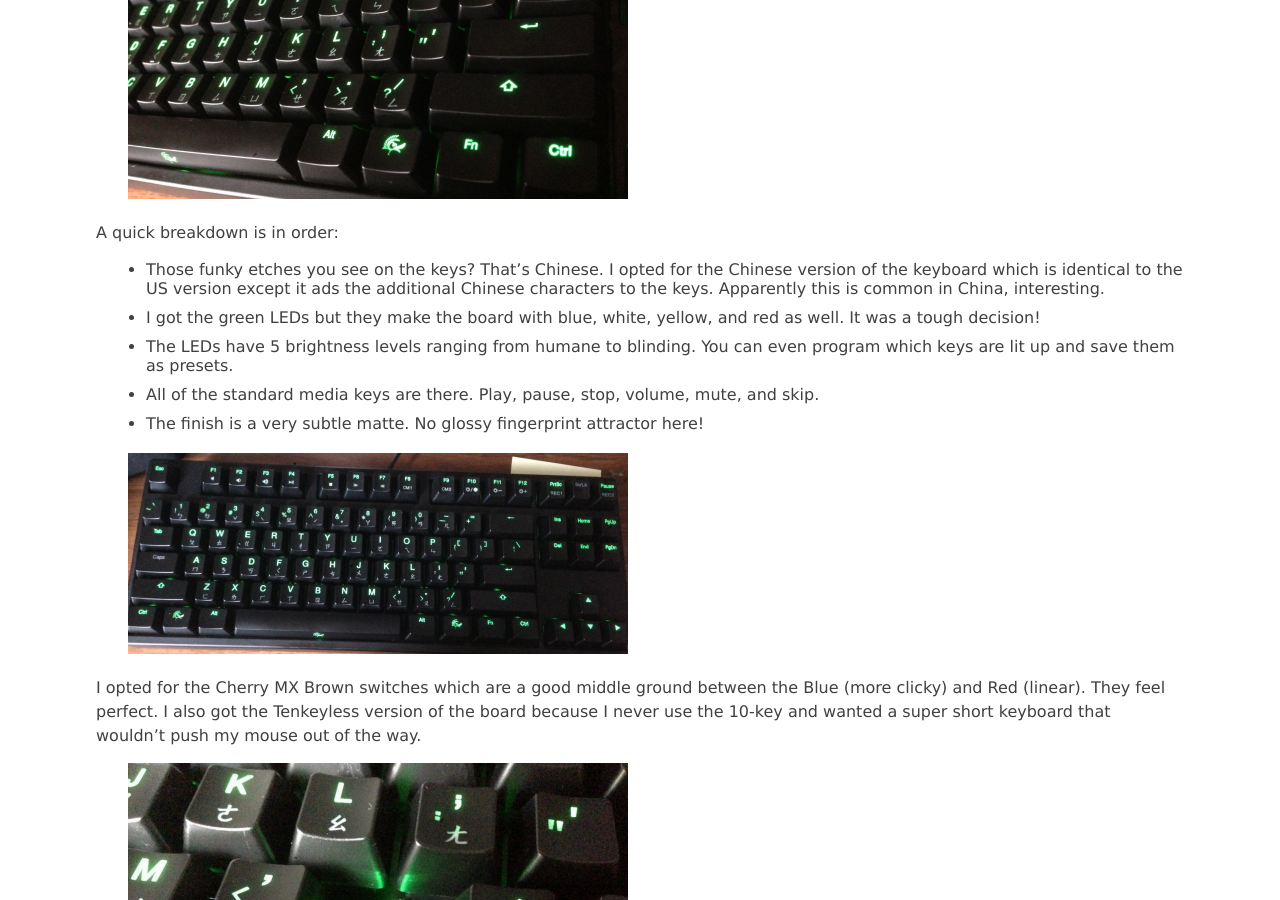
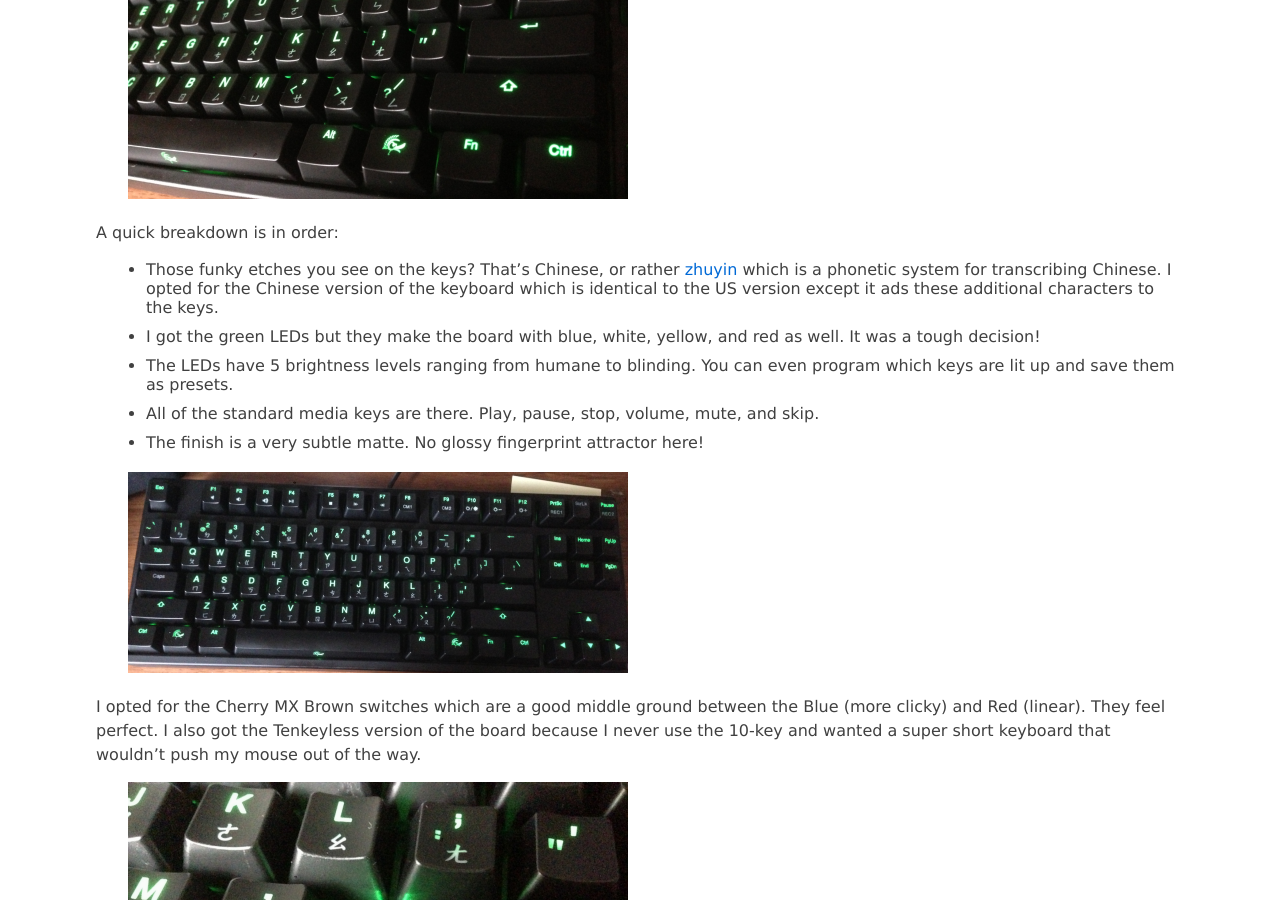
Before and after one commit to jpoehls/zduck.com, a Jekyll site: the page built from _posts/2013/2013-04-09-initiation-into-mechanical-keyboard-geekdom.md, in a window 1280 px wide and 900 px high, scrolled down 1046 px. Built offline with Jekyll 4.4.1, drawn with Linux system fonts in a browser that asks for light colours; comment, search, counter and statistics services are not loaded.

Commit message:
Updated the Chinese info

```diff
--- a/_posts/2013/2013-04-09-initiation-into-mechanical-keyboard-geekdom.md
+++ b/_posts/2013/2013-04-09-initiation-into-mechanical-keyboard-geekdom.md
@@ -24,7 +24,7 @@
 
 A quick breakdown is in order:
 
-* Those funky etches you see on the keys? That's Chinese. I opted for the Chinese version of the keyboard which is identical to the US version except it ads the additional Chinese characters to the keys. Apparently this is common in China, interesting.
+* Those funky etches you see on the keys? That's Chinese, or rather [zhuyin](https://en.wikipedia.org/wiki/Bopomofo) which is a phonetic system for transcribing Chinese. I opted for the Chinese version of the keyboard which is identical to the US version except it ads these additional characters to the keys.
 * I got the green LEDs but they make the board with blue, white, yellow, and red as well. It was a tough decision!
 * The LEDs have 5 brightness levels ranging from humane to blinding. You can even program which keys are lit up and save them as presets.
 * All of the standard media keys are there. Play, pause, stop, volume, mute, and skip.
```
